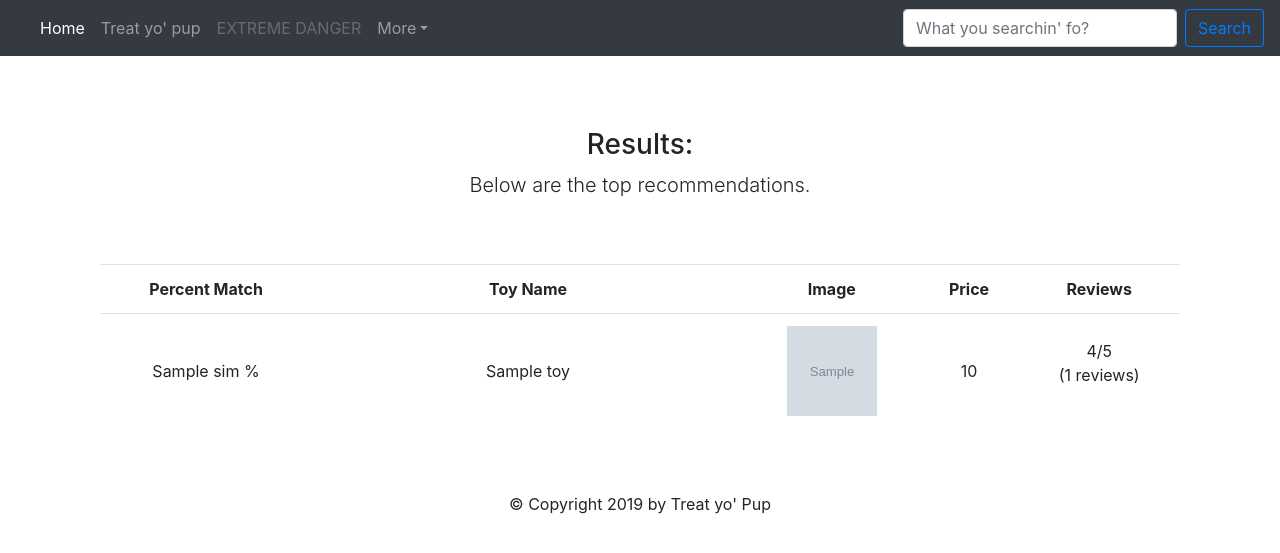
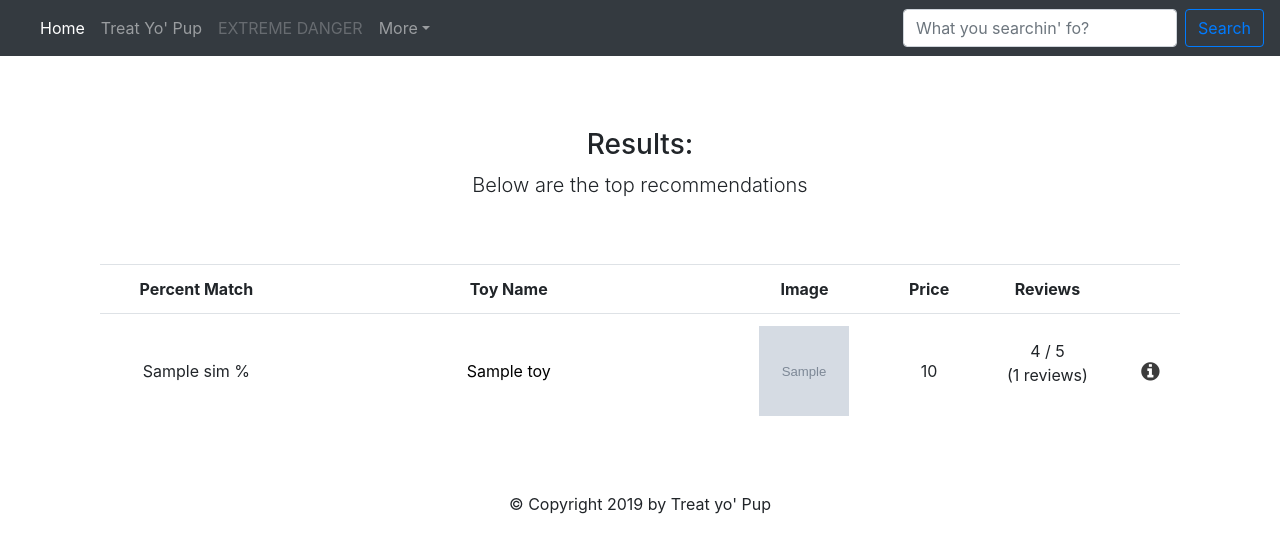
Before and after one commit to tykelley/treat-yo-pup, a Flask app: template templates/toys.html in a window 1280 px wide. Shown: the top 553 px of the page. Run offline with Flask 2, Linux system fonts and the light colour scheme; the template is opened without the code that fills it: most values are stand-ins (such as "Sample title", 1, 10 or a date in 2020); grey boxes marked "Sample" are stand-in pictures; parts of the project's set-up code (start-up, migrations or seed data) failed here and were passed over; some libraries are stand-ins or nearby versions.

Commit message:
Added text from matching review, updated text field, cleaned HTML pages

```diff
--- a/templates/index.html
+++ b/templates/index.html
@@ -2,8 +2,8 @@
 {% block title %}Home{% endblock %}
 {% block precontent %}
     <div class="starter-template">
-        <h1>Treat yo' pup!</h1>
-        <h4>Custom toy recommendations for your furry friend</h4>
+        <h1>Treat Yo' Pup!</h1>
+        <h4>Find the perfect toy for your furry friend</h4>
     </div>
 {% endblock %}
 {% block content %}
--- a/templates/layout.html
+++ b/templates/layout.html
@@ -17,6 +17,7 @@
 
         <!-- Custom styles for this template -->
         <link href="/static/css/starter-template.css" rel="stylesheet">
+        <link rel="stylesheet" href="https://cdnjs.cloudflare.com/ajax/libs/font-awesome/4.7.0/css/font-awesome.min.css">
 
         {% endblock %}
     </head>
@@ -35,7 +36,7 @@
                 <a class="nav-link" href="/">Home <span class="sr-only">(current)</span></a>
                 </li>
                 <li class="nav-item">
-                <a class="nav-link" href="/recommender">Treat yo' pup</a>
+                <a class="nav-link" href="/recommender">Treat Yo' Pup</a>
                 </li>
                 <li class="nav-item">
                 <a class="nav-link disabled" href="#">EXTREME DANGER</a>
@@ -43,7 +44,7 @@
                 <li class="nav-item dropdown">
                 <a class="nav-link dropdown-toggle" id="dropdown01" data-toggle="dropdown" aria-haspopup="true" aria-expanded="false">More</a>
                 <div class="dropdown-menu" aria-labelledby="dropdown01">
-                    <a class="dropdown-item" href="/about">About</a>
+                    <!-- <a class="dropdown-item" href="/about">About</a> -->
                     <a class="dropdown-item" href="https://github.com/tykelley/webapp">Source</a>
                     <a class="dropdown-item" href="https://www.insightdatascience.com">Insight</a>
                 </div>
@@ -66,7 +67,6 @@
             {% endblock %}
 
             <script src="https://code.jquery.com/jquery-1.10.2.min.js"></script>
-            <script src="/static/js/bootstrap.min.js"></script>
 
         </main><!-- /.container -->
 
@@ -80,7 +80,8 @@
         <!-- Placed at the end of the document so the pages load faster -->
         <script src="https://ajax.googleapis.com/ajax/libs/jquery/1.12.4/jquery.min.js"></script>
         <script>window.jQuery || document.write('<script src="../../assets/js/vendor/jquery.min.js"><\/script>')</script>
-        <script src="/static/js/bootstrap.min.js"></script>
+        <script src="https://cdnjs.cloudflare.com/ajax/libs/popper.js/1.14.3/umd/popper.min.js" integrity="sha384-ZMP7rVo3mIykV+2+9J3UJ46jBk0WLaUAdn689aCwoqbBJiSnjAK/l8WvCWPIPm49" crossorigin="anonymous"></script>
+        <script src="/static/js/bootstrap.bundle.min.js"></script>
         <script src="/static/js/bootstrap.min.js"></script>
     </body>
 </html>
--- a/templates/toys.html
+++ b/templates/toys.html
@@ -2,12 +2,14 @@
 {% block title %}Toys{% endblock %}
 {% block head %}
     {{ super() }}
+    <script src="https://ajax.googleapis.com/ajax/libs/jquery/3.4.1/jquery.min.js"></script>
+    <script src="https://maxcdn.bootstrapcdn.com/bootstrap/3.4.0/js/bootstrap.min.js"></script>
 {% endblock %}
 {% block content %}
     <div class="container">
         <div class="starter-template">
             <h3>Results:</h3>
-            <p class="lead">Below are the top recommendations.</p>
+            <p class="lead">Below are the top recommendations</p>
         </div>
 
         <table class="table table-hover">
@@ -17,18 +19,38 @@
                 <th>Image</th>
                 <th>Price</th>
                 <th>Reviews</th>
+                <th></th>
             </tr>
             {% for toy in toys %}
             <tr>
                 <td style="vertical-align: middle">{{ toy['sim'] }} %</td>
-                <td style="vertical-align: middle; width: 40%">{{ toy['name']}}</td>
-                <td style="vertical-align: middle"><a href="{{ toy['url'] }}"><img src="{{ toy['image'] }}" height="90" width="90"></a></td>
+                <td style="vertical-align: middle; width: 40%">
+                    <a href="{{ toy['url'] }}" style="color: black">
+                        {{ toy['name'].split(",")[0] }}
+                    </a>
+                </td>
+                <td style="vertical-align: middle">
+                    <a href="{{ toy['url'] }}">
+                        <img src="{{ toy['image'] }}" height="90" width="90">
+                    </a>
+                </td>
                 <td style="vertical-align: middle">{{ toy['price'] }}</td>
                 <td style="vertical-align: middle">
-                    <p>{{toy['stars']}}/5 <br> ({{toy['n_reviews']}} reviews)</p>
+                    <p>{{toy['stars']}} / 5 <br> ({{toy['n_reviews']}} reviews)</p>
+                </td>
+                <td style="vertical-align: middle">
+                    <a href="#" title="Matching Review" data-toggle="popover" data-trigger="focus" data-content="{{ toy['review'] }}">
+                        <i class="fa fa-info-circle fa-lg" style="color: rgb(60, 60, 60)"></i>
+                    </a>
                 </td>
             </tr>
             {% endfor %}
         </table>
     </div>
+
+    <script>
+        $(document).ready(function(){
+            $('[data-toggle="popover"]').popover();
+        });
+    </script>
 {% endblock %}
--- a/views.py
+++ b/views.py
@@ -2,12 +2,13 @@ import re
 import string
 from timeit import default_timer as time
 
-import gensim
 import json
 import numpy as np
 import pandas as pd
 import psycopg2
 from flask import Flask, render_template, request
+from gensim.models import KeyedVectors as KV
+from gensim.models.phrases import Phraser
 from lightfm import LightFM
 from multiprocessing import cpu_count
 from scipy.sparse import coo_matrix, csr_matrix, vstack
@@ -61,7 +62,8 @@ def content_recommendation(text, df, model):
         df['sims'] = cosine_similarity(user_wv.reshape(1, -1), review_wv)[0]
     except ValueError:
         return None
-    results = (df.loc[:, ['sims', 'name', 'image', 'url', 'toy_id', 'avg_rating', 'reviews', 'price']]
+    cols = ['sims', 'name', 'image', 'url', 'toy_id', 'avg_rating', 'reviews', 'price', 'review']
+    results = (df.loc[:, cols]
                  .sort_values("sims", ascending=False)
                  .drop_duplicates(subset='toy_id'))
     return results
@@ -95,11 +97,14 @@ def mean_wv(x, w2vModel):
 
 app = Flask(__name__)
 
+with open("./.password") as f:
+    password = f.read().strip()
+
 start = time()
 user = 'tk'  # add your username here (same as previous postgreSQL)
 host = 'localhost'
 dbname = 'chewy'
-db = create_engine('postgres://%s%s/%s' % (user, host, dbname))
+db = create_engine('postgres://%s:%s@%s/%s' % (user, password, host, dbname))
 con = None
 con = psycopg2.connect(database=dbname, user=user)
 
@@ -117,13 +122,13 @@ df = pd.read_sql_query(
     con
 )
 
-bigrams = gensim.models.phrases.Phraser.load('static/data/bigram.model')
-trigrams = gensim.models.phrases.Phraser.load('static/data/trigram.model')
+bigrams = Phraser.load('static/data/bigram.model')
+trigrams = Phraser.load('static/data/trigram.model')
 df['tokens'] = (df.tokens.str.split()
                          .apply(lambda x: [i for i in x if i not in ESW]))
 print("Loaded DataFrame in {:.2f} s".format(time() - start))
 tmp = time()
-w2vModel = gensim.models.KeyedVectors.load_word2vec_format("static/data/w2v_model", binary=True)
+w2vModel = KV.load_word2vec_format("static/data/w2v_model", binary=True)
 review_wv = np.vstack(df.tokens.apply(mean_wv, w2vModel=w2vModel).values)
 print("Reviews word2vec in {:.2f} s ({:.2f} s total)".format(time() - tmp,
                                                              time() - start))
@@ -168,7 +173,7 @@ def recommendations(df=df, model=w2vModel, interactions=uim):
     joined = joined.sort_values("avg", ascending=False).head(10)
     toys = []
     base_url = "https://www.chewy.com/"
-    table_cols = ['avg', 'name', 'image', 'url', 'avg_rating', 'reviews', 'price']
+    table_cols = ['avg', 'name', 'image', 'url', 'avg_rating', 'reviews', 'price', 'review']
     for row in joined.loc[:, table_cols].values:
         toys.append(dict(sim=np.round(row[0] * 100, 1),
                          name=row[1],
@@ -176,9 +181,10 @@ def recommendations(df=df, model=w2vModel, interactions=uim):
                          url=base_url + row[3],
                          stars=np.round(row[4], 1),
                          n_reviews=row[5],
-                         price=row[6]))
+                         price=row[6],
+                         review=row[7]))
     return render_template("toys.html", toys=toys)
 
 
 if __name__ == "__main__":
-    app.run(debug=True)
+    app.run("0.0.0.0", debug=True)
```
Also changed, not shown: templates/recommender.html (+6 -6 lines).
